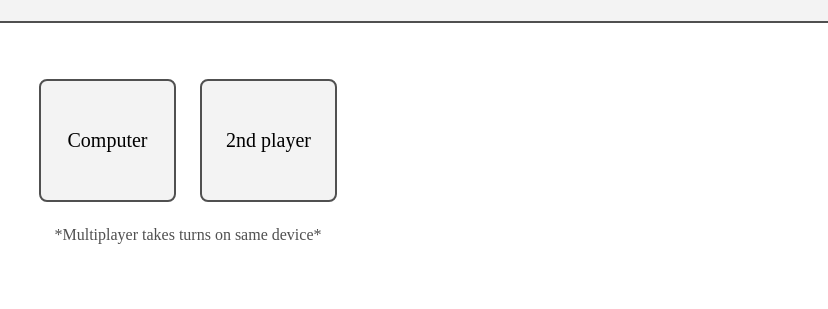
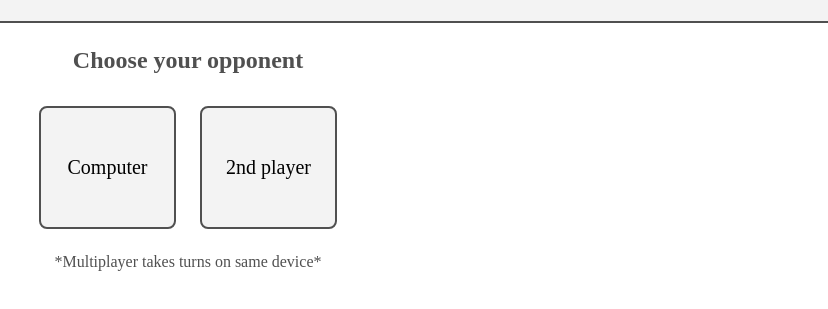
Before and after one commit to WitherMite/battleship, a website with bundled scripts: page index.html in a window 1280 px wide. Shown: the part 67-376 px from the top of the page, without its empty margins (452-1280 px from the left). Built offline with nearby package versions, Linux system fonts and the light colour scheme.

Commit message:
Add directions to each screen

```diff
--- a/index.html
+++ b/index.html
@@ -14,7 +14,6 @@
     </header>
     <main class="game-window">
       <!-- change content depending on game stage -->
-      <h2 class="directions"></h2>
       <div class="ui-container"></div>
     </main>
     <dialog class="win-popup">
@@ -32,6 +31,7 @@
     <template id="menu-ui-template">
       <!-- select cpu/irl opponent -->
       <div class="menu-ui">
+        <h2 class="directions">Choose your opponent</h2>
         <div class="opponent-selection" novalidate>
           <button value="cpu" class="menu-btn cpu-btn">Computer</button>
           <button value="p2" class="menu-btn p2-btn">2nd player</button>
@@ -42,6 +42,7 @@
 
     <template id="pregame-ui-template">
       <!-- player(s) place ships -->
+      <h2 class="directions">Place your fleet</h2>
       <div class="pregame-ui">
         <div class="player-board game-grid"></div>
         <div class="ship-container">
@@ -64,6 +65,7 @@
 
     <template id="main-ui-template">
       <!-- main gameplay -->
+      <h2 class="directions">Click on a tile to attack</h2>
       <div class="main-ui">
         <div class="radar game-grid"></div>
         <div class="player-board game-grid"></div>
--- a/style.css
+++ b/style.css
@@ -56,7 +56,12 @@ header h1 {
     width: 100%;
     height: 100%;
     display: flex;
-    justify-content: center;
+    flex-direction: column;
+    align-items: center;
+}
+
+.directions {
+    text-align: center;
 }
 
 .game-grid {
```
